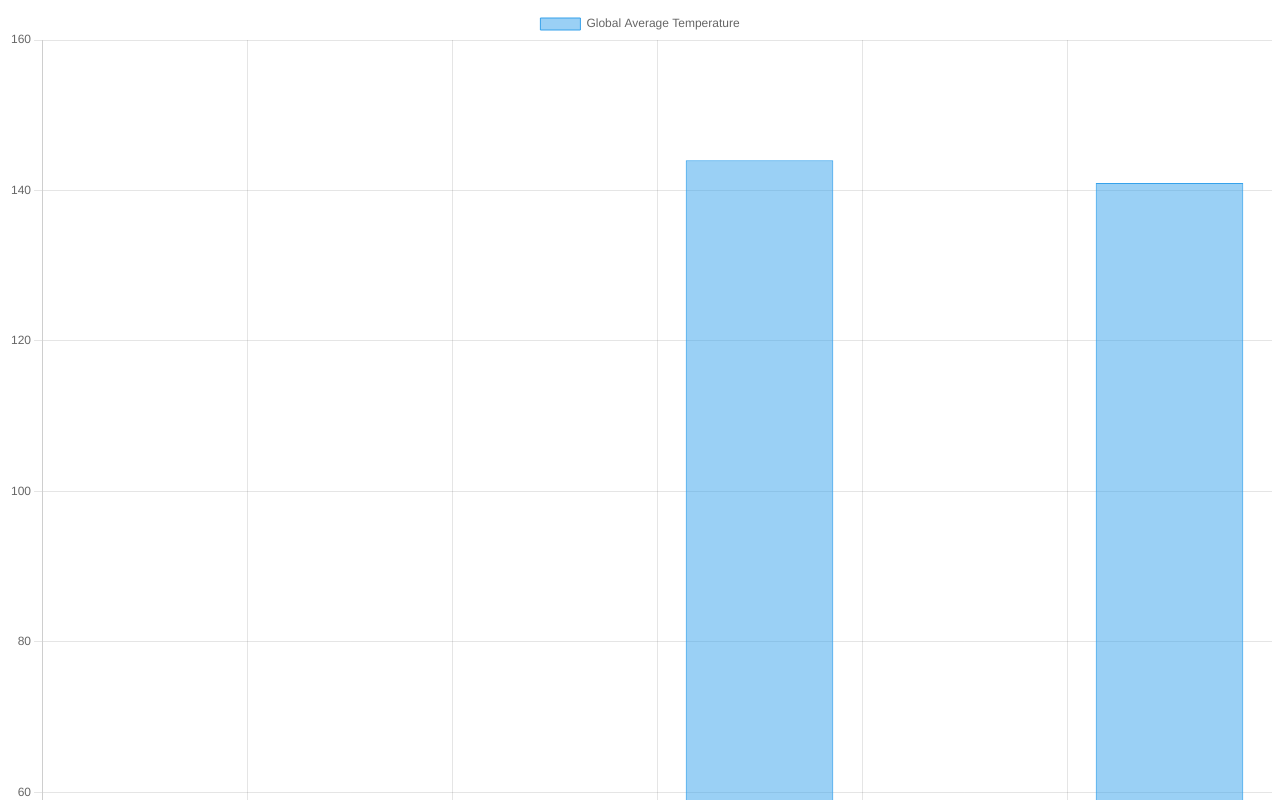
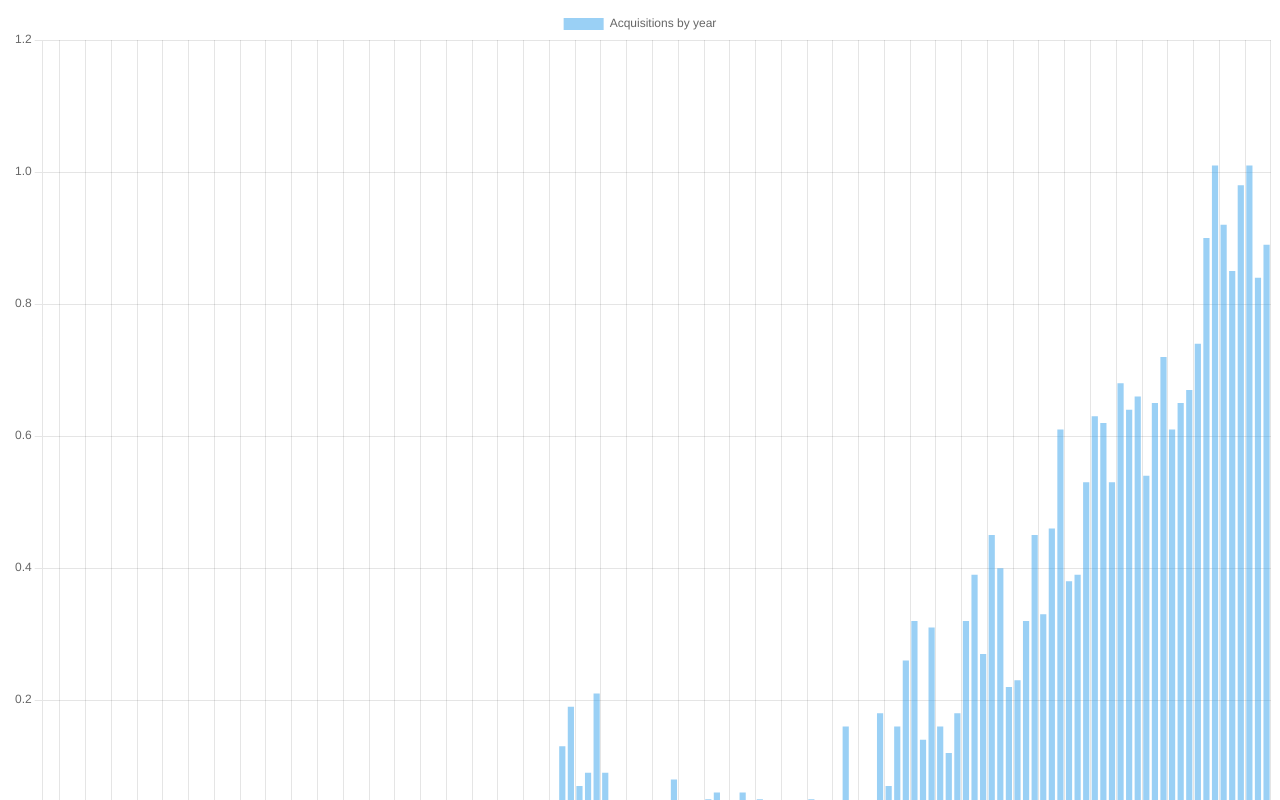
Before and after one commit to vloriandervishi/tabular-csv-js, a website: page main.html in a window 1280 px wide. Shown: the top 800 px of the page. Drawn offline with nearby package versions, Linux system fonts and the light colour scheme.

Commit message:
created Async function chart invocted within getdata

```diff
--- a/index.js
+++ b/index.js
@@ -1,16 +1,37 @@
-getData(); // calls getData() function
-
+document.addEventListener("DOMContentLoaded", () => {
   async function getData() {
     const response = await fetch("./ZonAnn.Ts+dSST.csv");
     const table = await response.text();
     const row = table.split("\n").splice(1);
+    const array = [];
     row.forEach((rws) => {
       const rows = rws.split(",");
       const year = rows[0];
       const temp = rows[1];
       // get array of objects and push to array to data set array on chart.js
       //console.log(year, temp);
-    return year, temp;
+      array.push({
+        year: year,
+        temp: temp,
       });
-  return row;
+    });
+    getChart(array);
   }
+
+  getData();
+  async function getChart(data) {
+    new Chart(document.getElementById("canvas"), {
+      type: "bar",
+      data: {
+        labels: data.map((row) => row.year),
+        datasets: [
+          {
+            label: "Acquisitions by year",
+            data: data.map((row) => row.temp),
+          },
+        ],
+      },
+    });
+  }
+});
+//import Chart from "chart.js/auto";
--- a/main.html
+++ b/main.html
@@ -3,37 +3,17 @@
   <head>
     <meta charset="UTF-8" />
     <meta name="viewport" content="width=device-width, initial-scale=1.0" />
+    <script src="https://cdn.jsdelivr.net/npm/chart.js"></script>
+    <script src="index.js" id="getData">
+      const data=array;
+      console.log(data);
+    </script>
+
     <!-- <script src=></script> -->
 
     <title>Fetch and Graph</title>
   </head>
   <body>
-    <canvas id="canvas" width="400" height="400"> </canvas>
-    <script src="index.js"></script>
-    <script src="https://cdn.jsdelivr.net/npm/chart.js"></script>
-    <script>
-      const ctx = document.getElementById("canvas");
-
-      new Chart(ctx, {
-        type: "bar",
-        data: {
-          labels: ["Red", "Blue", "Yellow", "Green", "Purple", "Orange"],
-          datasets: [
-            {
-              label: "Global Average Temperature",
-              data: [12, 13, 42, 144, 14, 141, 143],
-              borderWidth: 1,
-            },
-          ],
-        },
-        options: {
-          scales: {
-            y: {
-              beginAtZero: true,
-            },
-          },
-        },
-      });
-    </script>
+    <canvas id="canvas" width="800" height="800"> </canvas>
   </body>
 </html>
```
Lines whose indentation alone changed are shown as unchanged.
